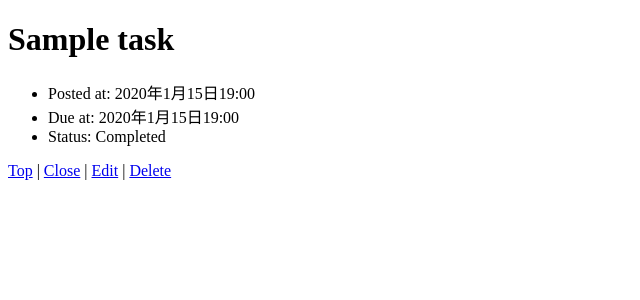
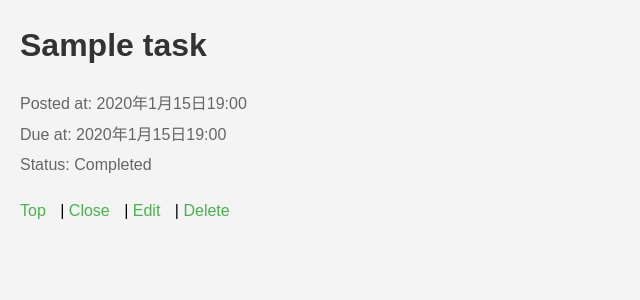
Before and after one commit to s1f102003425/django-test-exercise, a Django app: page /1/ in a window 1280 px wide. Shown: the top 300 px of the page, without its empty margins (0-640 px from the left). Run offline with Django 5.2, Linux system fonts and the light colour scheme; tables that the repository leaves empty hold one stand-in row (values such as "Sample post").

Commit message:
detailページにcssを追加

```diff
--- /dev/null
+++ b/todo/static/todo/css/detail.css
@@ -0,0 +1,53 @@
+body,
+h1,
+ul,
+li,
+div {
+  margin: 0;
+  padding: 0;
+}
+
+body {
+  font-family: Arial, sans-serif;
+  line-height: 1.6;
+  background-color: #f4f4f4;
+  padding: 20px;
+}
+
+h1 {
+  color: #333;
+  margin-bottom: 20px;
+}
+
+ul {
+  list-style-type: none;
+  margin-bottom: 20px;
+  padding: 0;
+}
+
+li {
+  margin-bottom: 5px;
+  color: #666;
+}
+
+.status-completed {
+  color: green;
+}
+
+.status-not-completed {
+  color: red;
+}
+
+a {
+  color: #4caf50;
+  text-decoration: none;
+  margin-right: 10px;
+}
+
+a:hover {
+  text-decoration: underline;
+}
+
+.links {
+  margin-top: 20px;
+}
--- a/todo/templates/todo/detail.html
+++ b/todo/templates/todo/detail.html
@@ -1,11 +1,11 @@
 {% load static %}
 <!DOCTYPE html>
 <html lang="ja">
-
   <head>
     <title>To Do Application</title>
-    <meta charset="UTF-8">
-    <meta name="author" content="INIAD">
+    <meta charset="UTF-8" />
+    <meta name="author" content="INIAD" />
+    <link rel="stylesheet" href="{% static 'todo/css/detail.css' %}" />
   </head>
 
   <body>
@@ -14,8 +14,7 @@
       <li>Posted at: {{ task.posted_at }}</li>
       {% if task.due_at %}
       <li>Due at: {{ task.due_at }}</li>
-      {% endif %}
-      {% if task.completed %}
+      {% endif %} {% if task.completed %}
       <li>Status: Completed</li>
       {% else %}
       <li>Status: Not Completed</li>
@@ -24,10 +23,9 @@
 
     <div>
       <a href="{% url 'index' %}">Top</a>
-      | <a href="{% url 'close' task.id %}">Close</a>
-      | <a href="{% url 'update' task.id %}">Edit</a>
-      | <a href="{% url 'delete' task.id %}">Delete</a>
+      | <a href="{% url 'close' task.id %}">Close</a> |
+      <a href="{% url 'update' task.id %}">Edit</a> |
+      <a href="{% url 'delete' task.id %}">Delete</a>
     </div>
   </body>
-
 </html>
--- a/todo/templates/todo/index.html
+++ b/todo/templates/todo/index.html
@@ -5,7 +5,7 @@
     <title>To Do Application</title>
     <meta charset="UTF-8" />
     <meta name="author" content="INIAD" />
-    <link rel="stylesheet" href="{% static 'todo/index.css' %}" />
+    <link rel="stylesheet" href="{% static 'todo/css/index.css' %}" />
   </head>
 
   <body>
```
Also changed, not shown: todo/static/todo/css/index.css (renamed from todo/static/todo/index.css).
